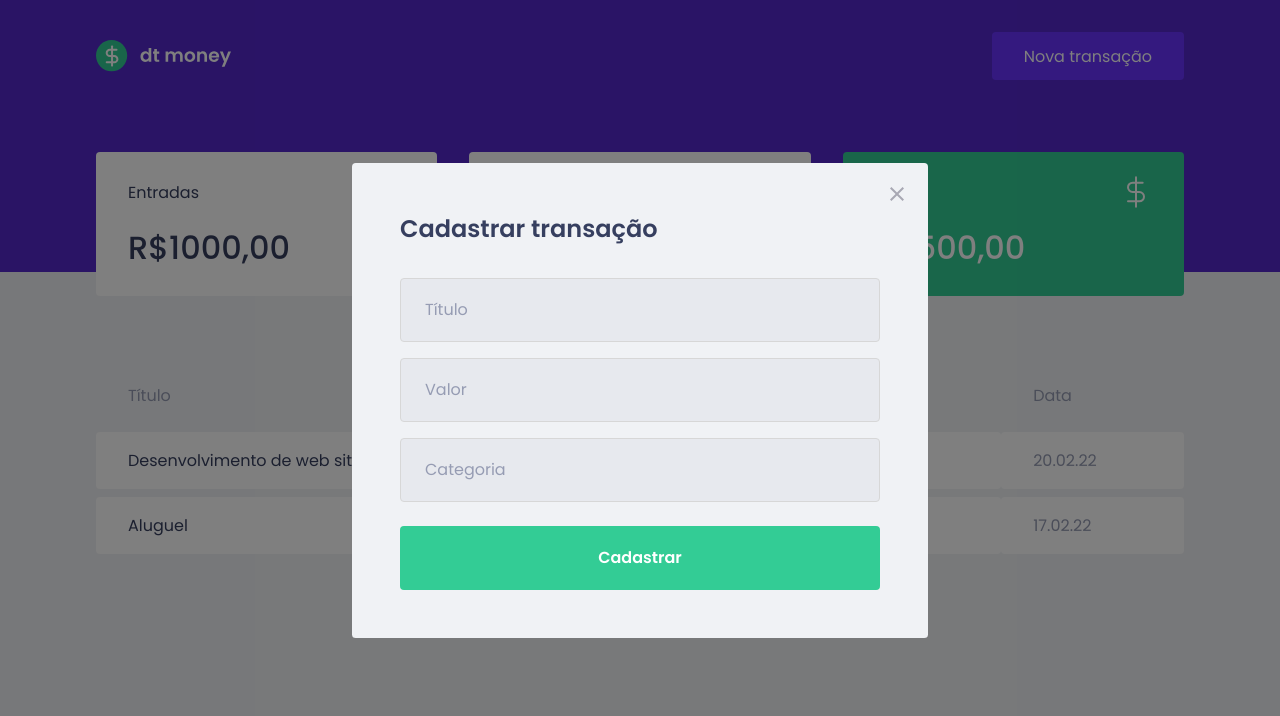
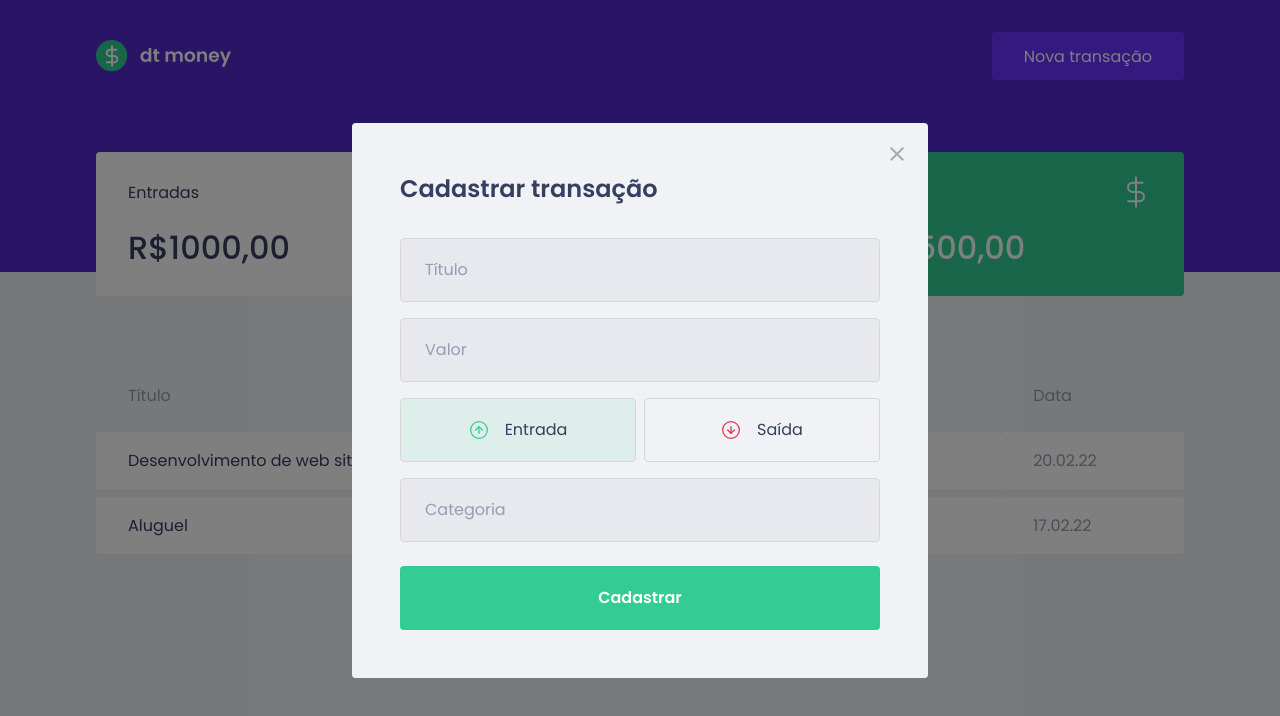
Before and after one commit to joanealves/dtmoney, a React (Create React App) app: page / in a window 1280 px wide. Both pictures are taken after a click on the button "Nova transação". Shown: the top 716 px of the page. Built offline with nearby package versions, Linux system fonts and the light colour scheme; no server answers; what miragejs would draw is missing.

Commit message:
Stylization of buttons

```diff
--- a/package.json
+++ b/package.json
@@ -3,8 +3,10 @@
   "version": "0.1.0",
   "private": true,
   "dependencies": {
+    "@types/react-modal": "^3.13.1",
     "axios": "^0.26.0",
     "miragejs": "^0.1.43",
+    "polished": "^4.1.4",
     "react": "^17.0.2",
     "react-dom": "^17.0.2",
     "react-modal": "^3.14.4",
--- a/src/components/NewTransactionModal/index.tsx
+++ b/src/components/NewTransactionModal/index.tsx
@@ -1,6 +1,10 @@
 import Modal from 'react-modal'
+import incomeImg from '../../assets/income.svg'
+import outcomeImg from '../../assets/outcome.svg'
 import closeImg from'../../assets/close.svg'
-import { Container } from './style';
+
+import { Container, TransactionTypeContainer,RadioBOx } from './style';
+import { useState } from 'react';
 
 interface NewTransactionModalProps {
     isOpen: boolean;
@@ -8,7 +12,9 @@
 }
 
 export function NewTransactionModal({isOpen, onRequestClose }: NewTransactionModalProps) {
-    return(
+    const [type, setType] = useState('deposit');
+
+    return (
         <Modal
             isOpen={isOpen}
             onRequestClose={onRequestClose}
@@ -21,6 +27,7 @@
                 >
                  <img src={closeImg} alt="Fechar modal" />
             </button>
+
             <Container>
                 <h2>Cadastrar transação</h2>
 
@@ -33,6 +40,28 @@
                      placeholder="Valor"
                 />
 
+                <TransactionTypeContainer>
+                    <RadioBOx
+                         type="button"
+                         onClick={() => { setType('deposit'); }}
+                         isActive={type === 'deposit'}
+                         activeColor='green'
+                    >
+                           <img src={incomeImg} alt="Entrada" />
+                           <span>Entrada</span>
+                    </RadioBOx>
+
+                    <RadioBOx
+                         type="button"
+                         onClick={() => { setType('withdraw'); }}
+                         isActive={type === 'withdraw'}
+                         activeColor='red'
+                    >
+                           <img src={outcomeImg} alt="Saída" />
+                           <span>Saída</span>
+                    </RadioBOx>
+                    </TransactionTypeContainer>
+
                     <input
                         placeholder="Categoria"
                     />
@@ -40,11 +69,7 @@
                     <button type='submit'>
                         Cadastrar
                     </button>
-
-
             </Container>
-
-
         </Modal>
     );
-}
+};
--- a/src/components/NewTransactionModal/style.ts
+++ b/src/components/NewTransactionModal/style.ts
@@ -1,4 +1,5 @@
 import styled from 'styled-components'
+import { darken, transparentize } from 'polished'
 
 export const Container = styled.form`
     h2 {
@@ -45,3 +46,53 @@
         }
     }
 `;
+
+export const TransactionTypeContainer = styled.div`
+        margin: 1rem 0;
+        display: grid;
+        grid-template-columns: 1fr 1fr;
+        gap: 0.5rem;
+`;
+
+interface RadioBOxProps {
+    isActive: boolean;
+    activeColor: 'green' | 'red';
+}
+
+const colors = {
+    green: '#33CC95',
+    red: '#E52E4D'
+};
+
+export const RadioBOx = styled.button<RadioBOxProps>`
+     height: 4rem;
+        border: 1px solid #d7d7d7;
+        border-radius: 0.25rem;
+
+        background: ${(props) => props.isActive
+        ? transparentize(0.9,colors[props.activeColor])
+        :'transparent'
+         };
+
+        display: flex;
+        align-items: center;
+        justify-content:center;
+
+        transition: boder-color 0.2s;
+
+        &:hover {
+            border-color: ${darken(0.1, '#d7d7d7')};
+        }
+
+        img {
+            width: 20px;
+            height: 20px;
+        }
+
+        span {
+            display: inline-block;
+            margin-left: 1rem;
+            font-size: 1rem;
+            color: var(--text-title);
+        }
+`;
```
Also changed, not shown: 1 other file (tests, documents, lock files or other folders). Lines whose indentation alone changed are shown as unchanged.
